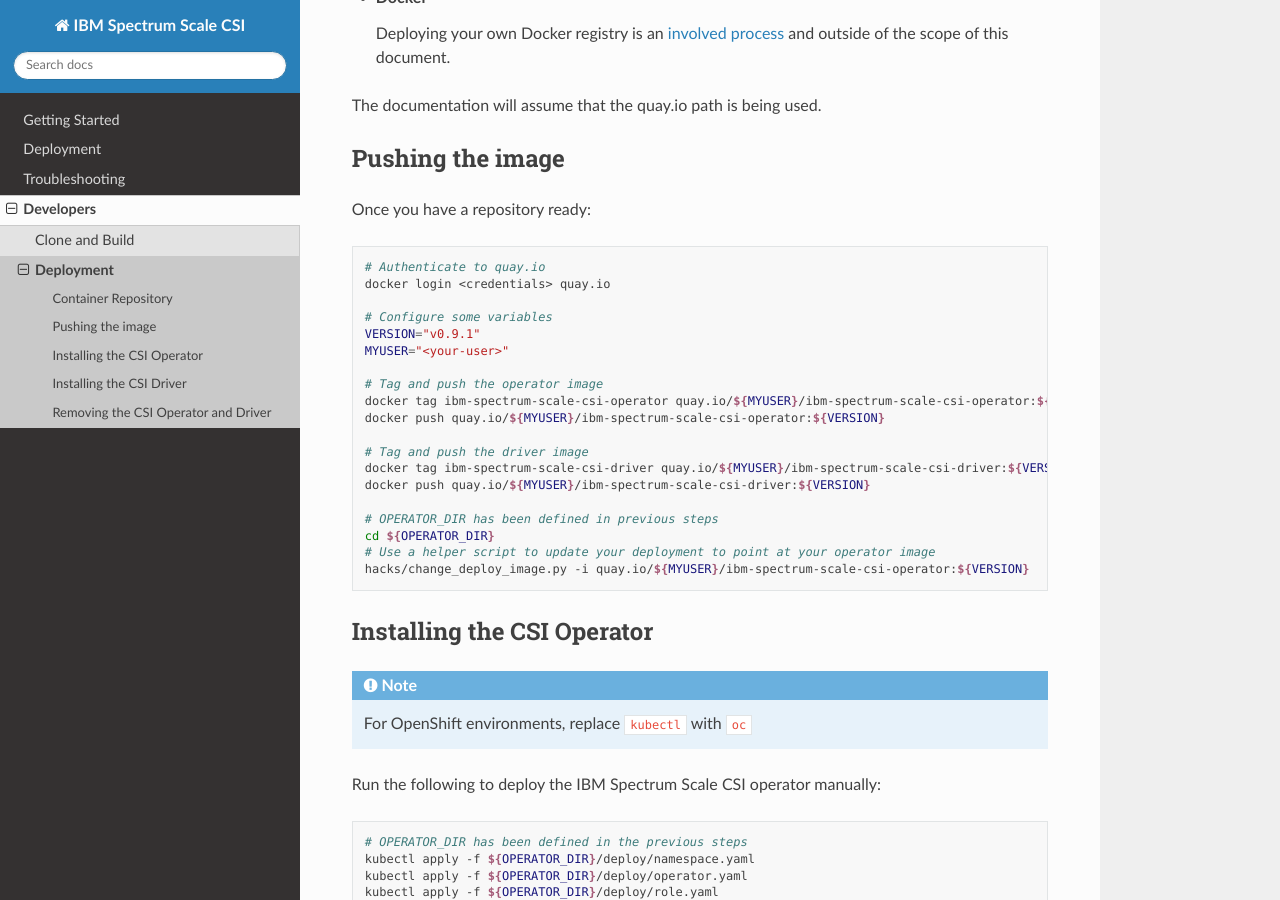
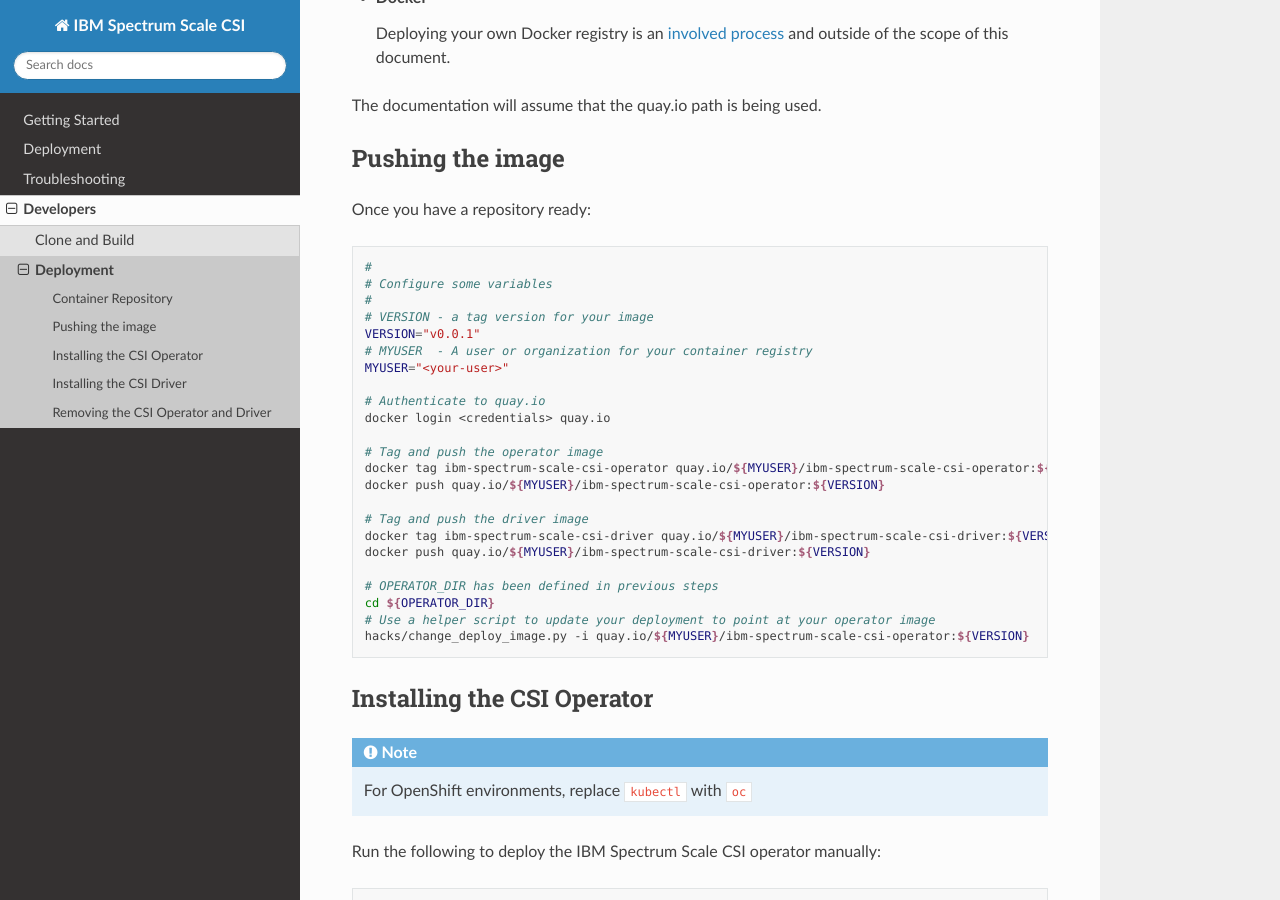
Before and after one commit to IBM/ibm-spectrum-scale-csi, a Sphinx documentation site: the page built from docs/source/developers/deployment.rst, in a window 1280 px wide and 900 px high, scrolled down 411 px. Built offline with Sphinx 7.4.7 and the Read the Docs theme 2.0.0, drawn with Linux system fonts in a browser that asks for light colours.

Commit message:
Clarify the variables defined for users to modify to fit their environment

```diff
--- a/docs/source/developers/deployment.rst
+++ b/docs/source/developers/deployment.rst
@@ -26,12 +26,16 @@
 
 .. code-block:: bash
 
+  #
+  # Configure some variables
+  #
+  # VERSION - a tag version for your image
+  VERSION="v0.0.1"
+  # MYUSER  - A user or organization for your container registry
+  MYUSER="<your-user>"
+
   # Authenticate to quay.io
   docker login <credentials> quay.io
-
-  # Configure some variables
-  VERSION="v0.9.1"
-  MYUSER="<your-user>"
 
   # Tag and push the operator image
   docker tag ibm-spectrum-scale-csi-operator quay.io/${MYUSER}/ibm-spectrum-scale-csi-operator:${VERSION}
```
